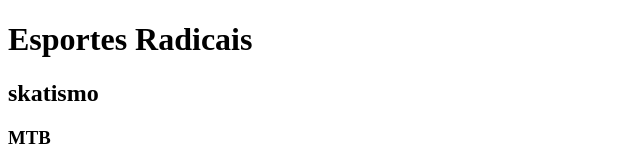
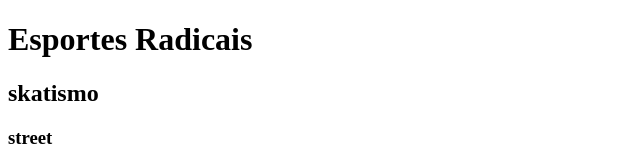
Before and after one commit to ellohsouza/esportes-1A, a plain HTML site: page index.html in a window 1280 px wide. Shown: the top 165 px of the page, 0-640 px from the left. Drawn offline with Linux system fonts and the light colour scheme.

Commit message:
atualizaçao pagina

```diff
--- a/index.html
+++ b/index.html
@@ -8,7 +8,7 @@
 <body>
  <h1> Esportes Radicais</h1>
     <h2>skatismo</h2>
-<h3>MTB</h3>
+<h3>street</h3>
 <iframe width="460" height="265" src="https://www.youtube.com/embed/vgNLQB3NZdY?si=x2-GeueAqye7oXWF" title="YouTube video player" frameborder="0" allow="accelerometer; autoplay; clipboard-write; encrypted-media; gyroscope; picture-in-picture; web-share" referrerpolicy="strict-origin-when-cross-origin" allowfullscreen></iframe>
 
 <h3>Raw Run</h3>
```
